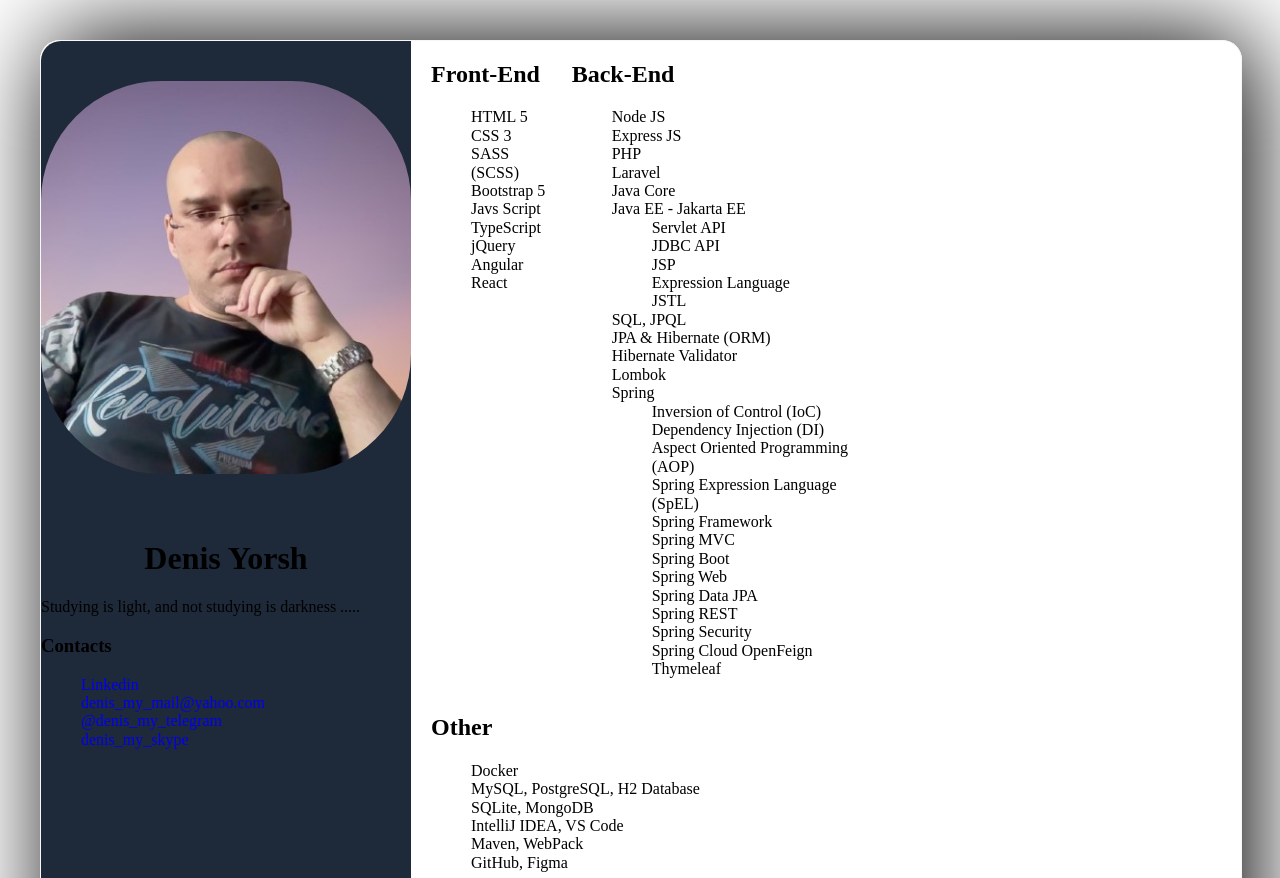
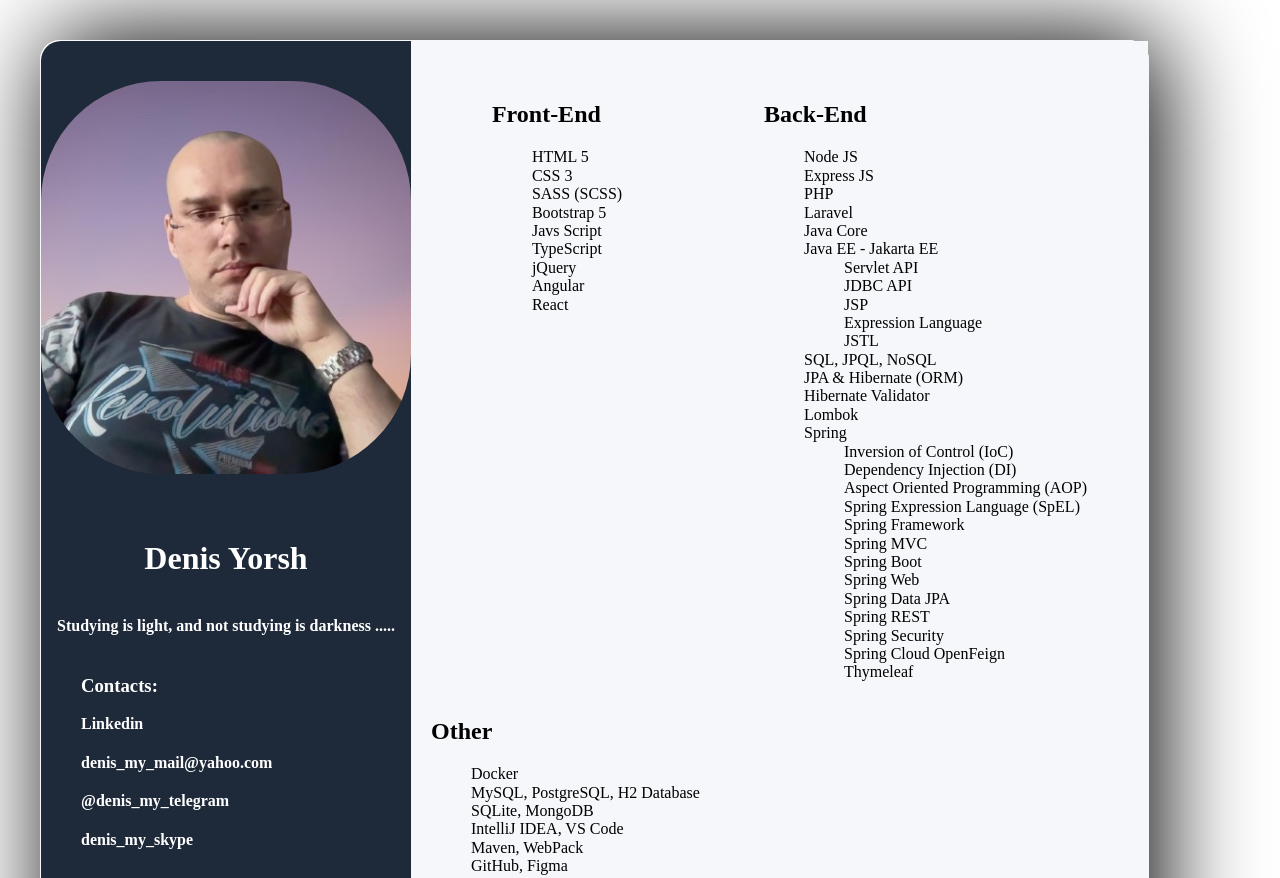
Before and after one commit to Denis-Yorsh/resume-adaptic-page, a website built with webpack: page index.html in a window 1280 px wide. Shown: the top 878 px of the page. Built offline with Linux system fonts and the light colour scheme.

Commit message:
resume is ready 29%

```diff
--- a/index.html
+++ b/index.html
@@ -21,8 +21,8 @@
           alt="my-photo"
         />
         <h1 class="contact-section__h1">Denis Yorsh</h1>
-        <p>Studying is light, and not studying is darkness .....</p>
-        <h3>Contacts</h3>
+        <p class="contact-section__p">Studying is light, and not studying is darkness .....</p>
+        <h3 class="contact-section__h3">Contacts:</h3>
         <ul>
           <li>
             <a href="https://www.linkedin.com/in/denis-yorsh-53601b243"
@@ -75,7 +75,7 @@
                   <li>JSTL</li>
                 </ul>
               </li>
-              <li>SQL, JPQL</li>
+              <li>SQL, JPQL, NoSQL</li>
               <li>JPA & Hibernate (ORM)</li>
               <li>Hibernate Validator</li>
               <li>Lombok</li>
--- a/scss/conteiner/_body-conteiner.scss
+++ b/scss/conteiner/_body-conteiner.scss
@@ -1,5 +1,6 @@
 .body-conteiner {
-  width: 1200px;
+  max-width: 1200px;
+  min-width: 480px;
   background-color: $color-white;
   margin: 40px 131px 90px 40px;
   box-shadow: 10px -3px 100px $color-black;
--- a/scss/conteiner/_main-conteiner.scss
+++ b/scss/conteiner/_main-conteiner.scss
@@ -3,7 +3,6 @@
     display: flex;
     gap: 20px;
     background-color: $color-light-white;
-    max-width: 370px;
     border-top-left-radius: 20px;
     border-bottom-left-radius: 20px;
   }
--- a/scss/conteiner/_main-other-conteiner__skills-section.scss
+++ b/scss/conteiner/_main-other-conteiner__skills-section.scss
@@ -2,5 +2,7 @@
   &__skills-section {
     display: flex;
     gap: 20px;
+    justify-content: space-around;
+    margin-top: 40px;
   }
 }
--- a/scss/main.scss
+++ b/scss/main.scss
@@ -1,6 +1,6 @@
 @import "./utils/normalize";
+@import "./utils/colors";
 @import "./utils/base";
-@import "./utils/colors";
 @import "./conteiner/body-conteiner";
 @import "./conteiner/main-conteiner";
 @import "./conteiner/main-other-conteiner";
--- a/scss/section/_contact-section.scss
+++ b/scss/section/_contact-section.scss
@@ -3,14 +3,30 @@
   border-bottom-left-radius: 20px;
   background-color: $color-darc-blue;
   width: 370px;
+  color: $color-white;
   &__img {
     width: 370px;
     height: auto;
     margin: 40px 40px 40px 0;
     border-radius: 120px;
   }
-  &__h1 {
+  &__h1,
+  &__p {
     width: 370px;
     text-align: center;
   }
+  &__h3 {
+    width: 370px;
+    margin-left: 40px;
+  }
+  &__p {
+    font-weight: 900;
+    margin: 40px 0;
+  }
+  & a {
+    color: $color-white;
+  }
+  & li {
+    margin-bottom: 20px;
+  }
 }
--- a/scss/utils/_base.scss
+++ b/scss/utils/_base.scss
@@ -1,5 +1,6 @@
 a {
   text-decoration: none;
+  font-weight: 900;
 }
 
 ul {
--- a/src/index.js
+++ b/src/index.js
@@ -11,8 +11,9 @@ $(() => {
     "blind",
     "shake",
     "pulsate",
+    "clip",
   ];
-  const random = () => Math.floor(Math.random() * (7 - 0 + 1) + 0);
+  const random = () => Math.floor(Math.random() * (8 - 0 + 1) + 0);
   const main = $("#main");
 
   $(main).toggle(effectArray[random()], 2000);
```
Also changed, not shown: css/main.min.css, dist/main.js, 1 other file.
